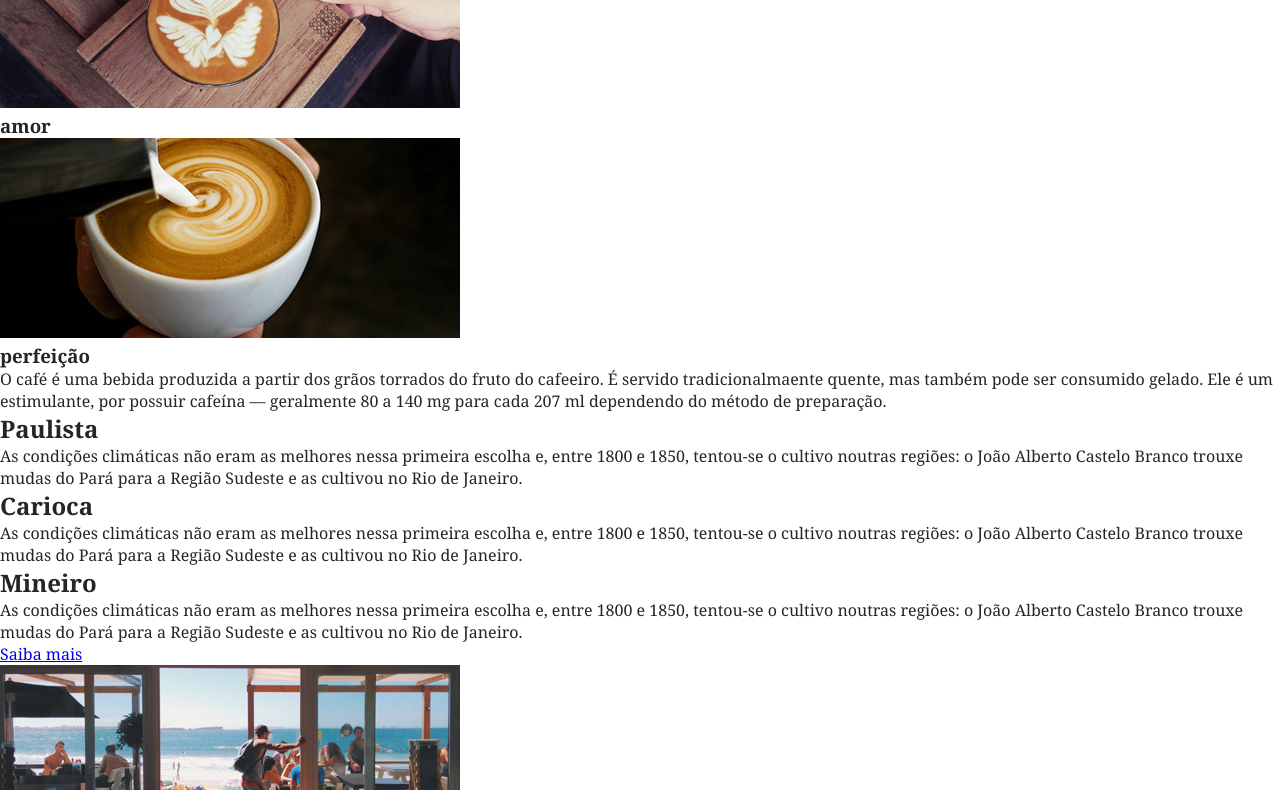
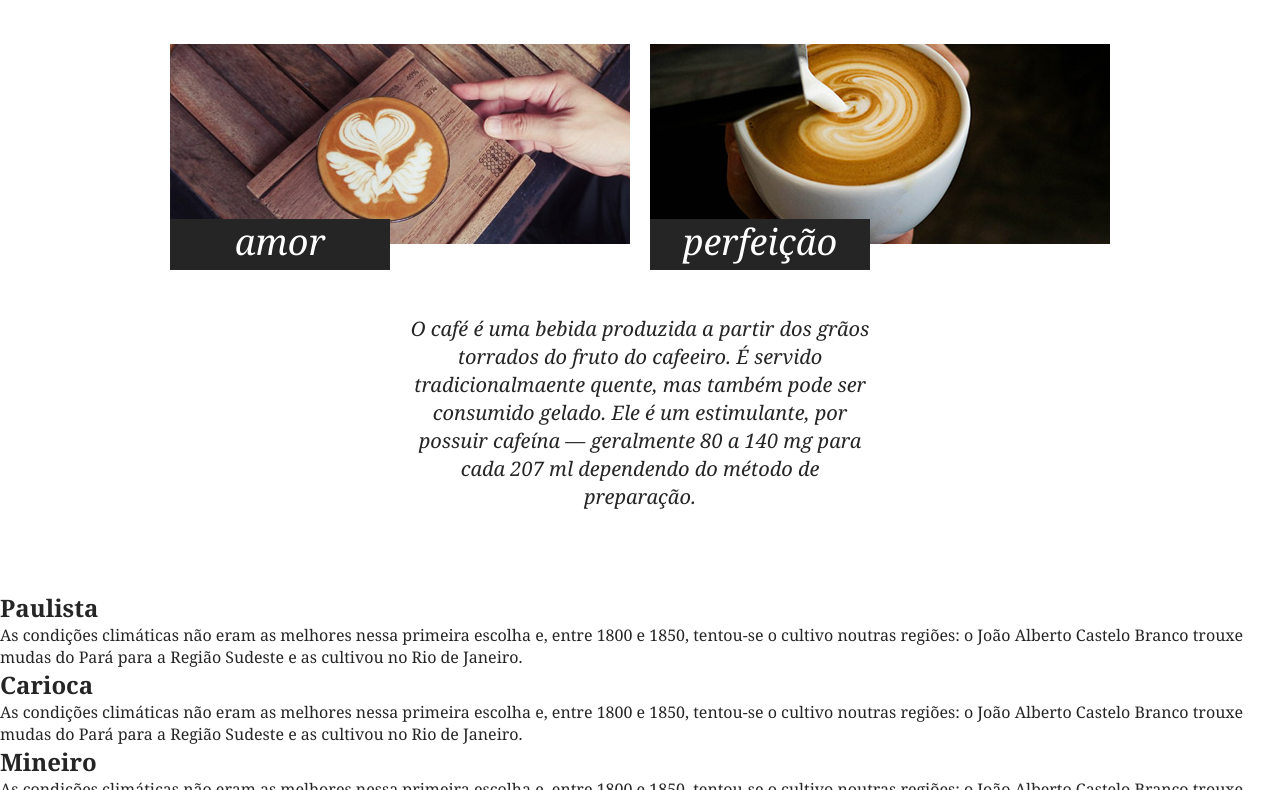
Before and after one commit to matheusgrigoletto/estudos-origamid-css-avancado-posicionamento, a plain HTML site: page brafe-1-puro/index.html in a window 1280 px wide. Shown: the part 667-1457 px from the top of the page. Drawn offline with Linux system fonts and the light colour scheme.

Commit message:
2-5 Brafé 1 - Puro - Sobre

```diff
--- a/brafe-1-puro/css/style.css
+++ b/brafe-1-puro/css/style.css
@@ -91,3 +91,63 @@ a.menu-logo {
   font-style: italic;
   font-size: 1.125em;
 }
+
+/* Sobre */
+
+.sobre {
+  padding: 60px 0;
+}
+
+.sobre-container {
+  position: relative;
+  width: 100%;
+  max-width: 960px;
+  margin: 0 auto;
+}
+
+.sobre-container::after,
+.sobre-container::before {
+  content: "";
+  display: table;
+  clear: both;
+}
+
+.sobre h2 {
+  text-align: center;
+  font-size: 2.25em;
+  margin-bottom: 60px;
+}
+
+.sobre-item {
+  width: 460px;
+  float: left;
+  margin: 0 10px;
+}
+
+.sobre-item img {
+  display: block;
+  max-width: 100%;
+}
+
+.sobre-item h3 {
+  font-size: 2.25em;
+  line-height: 1em;
+  background: #252525;
+  width: 220px;
+  color: #fff;
+  font-style: italic;
+  font-weight: normal;
+  text-align: center;
+  padding: 5px 0 10px 0;
+  top: -25px;
+  position: relative;
+}
+
+.sobre > p {
+  font-size: 1.25em;
+  line-height: 1.4;
+  font-style: italic;
+  text-align: center;
+  margin: 20px auto;
+  max-width: 460px;
+}
--- a/brafe-1-puro/index.html
+++ b/brafe-1-puro/index.html
@@ -37,14 +37,14 @@
     <p>Direto das fazendas de Minas Gerais</p>
   </main>
 
-  <section>
+  <section class="sobre">
     <h2>Uma Mistura de</h2>
-    <div>
-      <div>
+    <div class="sobre-container">
+      <div class="sobre-item">
         <img src="./img/cafe-1.jpg" alt="Café">
         <h3>amor</h3>
       </div>
-      <div>
+      <div class="sobre-item">
         <img src="./img/cafe-2.jpg" alt="Café">
         <h3>perfeição</h3>
       </div>
```
